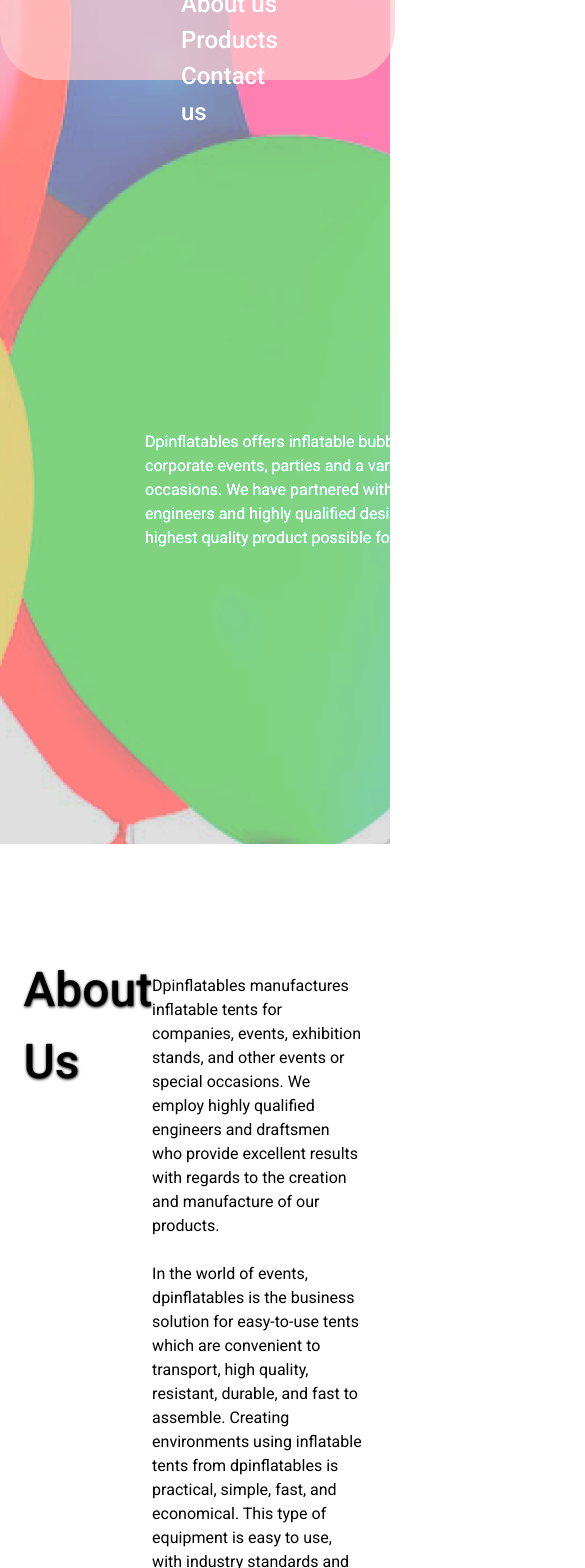
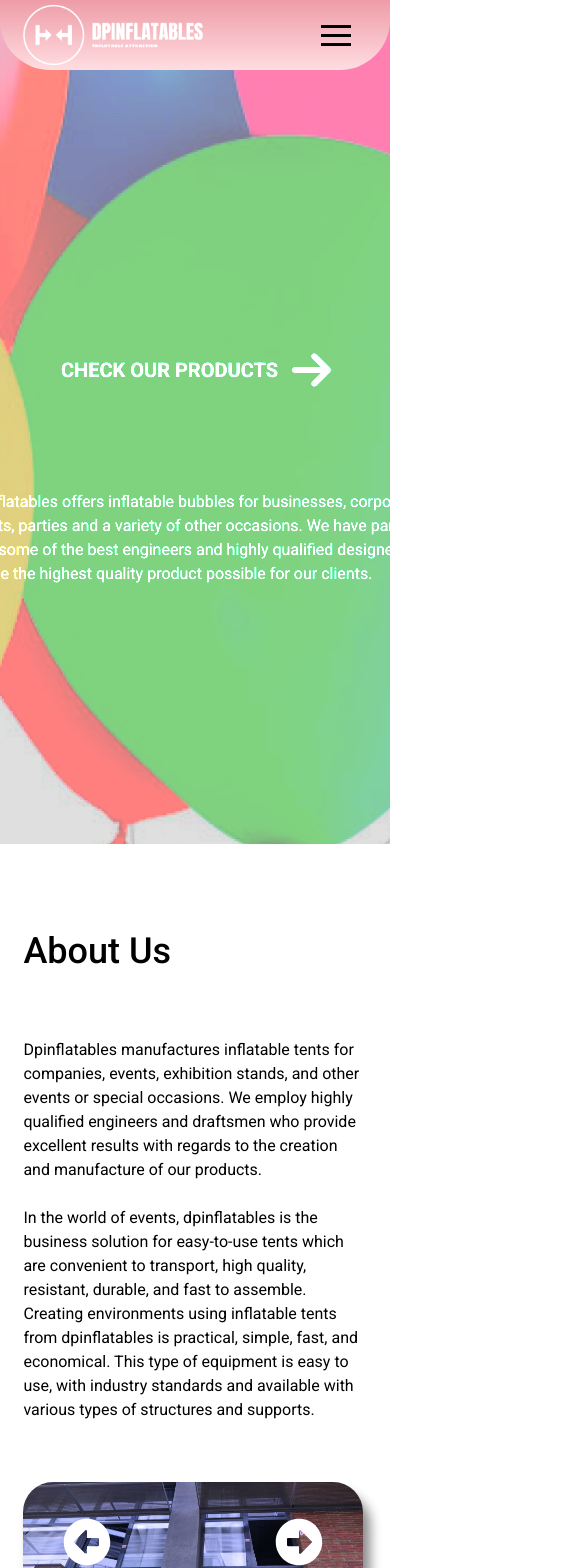
Before and after one commit to delimka/Inflatables, a React (Vite) app: page / in a window 390 px wide. Shown: the top 1568 px of the page, 585 px wide, since content can reach past the window. Built offline with nearby package versions, Linux system fonts and the light colour scheme.

Commit message:
Navbar, footer update. Design for mobiles

```diff
--- a/src/components/Footer/Footer.css
+++ b/src/components/Footer/Footer.css
@@ -12,7 +12,7 @@
   justify-content: center;
   padding-top: 10px;
   padding-bottom: 10px;
-  background-color: rgba(255, 203, 203, 1);
+  background-image: linear-gradient(to top,#ee9ca7, #ffdde1);
   border-radius: 0 0 50% 50%;
 }
 
--- a/src/components/NavBar/NavBar.css
+++ b/src/components/NavBar/NavBar.css
@@ -1,21 +1,13 @@
 /* NavBar */
 .navbar {
-  padding-left: 145px;
-  padding-right: 250px;
+  padding-left: 10%;
+  padding-right: 15%;
   height: 80px;
-  background-color: rgba(255, 203, 203, 0.7);
+  background-image: linear-gradient(to bottom,#ee9ca7, #ffdde1);
   border-radius: 0 0 50px 50px;
   transition: background-color 0.3s ease, opacity 0.3s ease;
 
 
-}
-
-.navbar.scrolled {
-  background-color: rgba(255, 203, 203, 1);
-}
-
-.navbar.hidden {
-  opacity: 0;
 }
 
 
@@ -42,3 +34,105 @@
   width: 200px;
   height: 70px;
 }
+
+
+/* New styles for burger menu icon and hidden menu items */
+.menu-icon {
+  display: none; /* Initially hide the burger menu icon on larger screens */
+  cursor: pointer;
+}
+
+.menu-icon .bar {
+  width: 30px;
+  height: 3px;
+  background-color: #000;
+  margin: 6px 0;
+  transition: background-color 0.3s ease;
+}
+
+.menu.visible .bar {
+  background-color: #fff; /* Change the color of the burger menu icon when the menu is visible */
+}
+
+/* creating burger menu */
+
+@media only screen and (max-width: 790px) {
+  .navbar {
+    padding-left: 10%;
+    padding-right: 15%;
+  }
+
+  .menu-icon {
+    display: block;
+  }
+
+  .menu {
+    display: none; /* Hide the menu items initially */
+    position: fixed;
+    top: 50%;
+    left: 50%;
+    transform: translate(-50%, -50%);
+    background-color: #fff;
+    list-style: none;
+    padding: 0;
+    margin: 0;
+    border-radius: 10px;
+    box-shadow: 0 0 10px rgba(0, 0, 0, 0.3);
+    z-index: 9999;
+  }
+
+  .menu.visible {
+    display: flex; /* Show the menu items when the menu is visible */
+    flex-direction: column;
+    align-items: center;
+    justify-content: center;
+  }
+
+  .menuList {
+    padding: 15px;
+    font-size: 20px; /* Adjust the font size for smaller screens */
+  }
+}
+
+/* Adjust styles for smaller screens */
+@media only screen and (min-width: 791px) {
+
+  .menu {
+    display: flex;
+  }
+}
+
+
+@media only screen and (max-width: 1280px) {
+  .navbar {
+    padding-left: 8%;
+    padding-right: 12%;
+  }
+}
+
+@media only screen and (max-width: 1180px) {
+  .navbar {
+    padding-left: 6%;
+    padding-right: 10%;
+  }
+}
+
+@media only screen and (max-width: 1040px) {
+
+  .menuList {
+
+    font-size: 20px;
+  }
+  .logo{
+    width: 180px;
+    height: 60px;
+  }
+  .navbar {
+
+    height: 70px;}
+
+}
+
+@media only screen and (max-width: 790px) {
+
+}
--- a/src/components/NavBar/NavBar.jsx
+++ b/src/components/NavBar/NavBar.jsx
@@ -5,9 +5,9 @@
 const NavBar = () => {
   const [prevScrollPos, setPrevScrollPos] = useState(0);
 
+  const [menuVisible, setMenuVisible] = useState(false);
   useEffect(() => {
     const navbar = document.querySelector('.navbar');
-    const scrollThreshold = 300;
     const scrollThresholdDown = 780;
     const scrollThresholdProductsMin = 1650;
     const scrollThresholdProductsMax = 2000;
@@ -15,11 +15,6 @@
     const handleScroll = () => {
       const currentScrollPos = window.scrollY;
 
-      if (currentScrollPos > scrollThreshold) {
-        navbar.classList.add('scrolled');
-      } else {
-        navbar.classList.remove('scrolled');
-      }
 
       if (currentScrollPos > prevScrollPos && currentScrollPos > scrollThresholdDown) {
         navbar.classList.add('hidden');
@@ -40,12 +35,21 @@
     };
   }, [prevScrollPos]);
 
+  const handleBurgerClick = () => {
+    setMenuVisible((prev) => !prev);
+  };
+
   return (
-    <nav className={`navbar fixed top-0 w-full flex sm:flex-row justify-between items-center z-10`}>
+    <nav className={`navbar fixed top-0 w-full flex justify-between items-center z-10`}>
       <div>
         <img src={images.logo} alt="Logo" className="logo" />
       </div>
-      <ul className="menu flex flex-col sm:flex-row z-20 list-none">
+      <div className="menu-icon" onClick={handleBurgerClick}>
+        <div className={`bar ${menuVisible ? 'active' : ''}`}></div>
+        <div className={`bar ${menuVisible ? 'active' : ''}`}></div>
+        <div className={`bar ${menuVisible ? 'active' : ''}`}></div>
+      </div>
+      <ul className={`menu ${menuVisible ? 'visible' : ''} list-none`}>
         <li className="menuList sm:mb-0">Home</li>
         <li className="menuList sm:mb-0">About us</li>
         <li className="menuList sm:mb-0">Products</li>
@@ -54,5 +58,4 @@
     </nav>
   );
 };
-
 export default NavBar;
--- a/src/constants/sliderData/index.js
+++ b/src/constants/sliderData/index.js
@@ -0,0 +1,4 @@
+import images from './images';
+
+
+export { images};
--- a/src/containers/AboutUs/AboutUs.css
+++ b/src/containers/AboutUs/AboutUs.css
@@ -1,7 +1,6 @@
 
 .aboutus__grid-container {
 
-  /* Remove padding-top, height, and display properties */
   display: grid;
   grid-template-areas:
     'h1 p'
@@ -26,3 +25,48 @@
     padding-top: 60px;
     grid-area: slider;
   }
+
+  /* Media Query for screens less than 1024px */
+
+@media only screen and (max-width: 1025px) {
+
+  .aboutus__grid-container {
+
+    grid-template-areas:
+      'h1'
+      'p'
+      'slider';
+    grid-template-rows: auto auto auto; /* Three rows with equal height */
+    grid-template-columns: 1fr;
+
+    margin-left: 7%;
+  }
+
+}
+
+
+@media only screen and (max-width: 900px) {
+
+  .aboutus__grid-container {
+
+    margin-left: 0;
+  }
+}
+
+@media only screen and (max-width: 768px) {
+
+  .aboutus__grid-container {
+
+    margin-left: 5%;
+  }
+}
+
+
+
+@media only screen and (max-width: 678px) {
+
+  .aboutus__grid-container {
+
+    margin-left: 0;
+  }
+}
--- a/src/containers/Header/Header.css
+++ b/src/containers/Header/Header.css
@@ -1,23 +1,84 @@
-.header__container{
+/* Updated CSS */
+.header {
+  background-size: cover;
+  background-position: center;
+  min-height: calc(100vh);
+  filter: contrast(200%);
+}
 
+.header__container {
+  display: flex;
   height: 100vh;
   margin-bottom: 110px;
 
 }
 
-.p__mission{
+.p__mission {
   display: block;
   width: 400px;
   height: 222px;
   margin-top: 430px;
-    margin-left: 145px;
+  color: white;
+}
+
+.header__container--mission {
+  flex-grow: 1;
+  margin-left: 10%;
+}
+
+.header__check--button {
+  margin-top: 400px;
+  padding-right: 15%;
+}
+
+/* Hamburger menu styles (if you want to add later) */
+.burger-menu {
+  /* Your styles here */
+}
+
+/* Show menu items for smaller screens (if you want to add later) */
+@media only screen and (max-width: 870px) {
+  .menu {
+    /* Your styles here */
+  }
+}
+
+  @media only screen and (max-width: 1280px) {
+    .header__check--button {
+      padding-right: 12%;
+    }
+
   }
 
 
+  @media only screen and (max-width: 1180px) {
+    .navbar {
+      padding-left: 6%;
+      padding-right: 10%;
+    }
+  }
 
-.header__container--button{
-
-    margin-top: 400px;
-    margin-right: 250px;
+  @media only screen and (max-width: 900px) {
+    .header__container {
+      display: flex;
+      flex-direction: column-reverse;
+      align-items: center;
+      justify-content: center;
+      margin-bottom: 80px;
+      height: 100vh;
 
     }
+
+    .p__mission {
+      margin-top: 100px;
+      width: 500px;
+      height: 262px;
+
+    }
+
+    .header__check--button {
+      margin-top: 350px;
+      font-size: 54px;
+      padding-right: 0;
+    }
+  }
--- a/src/containers/Header/Header.jsx
+++ b/src/containers/Header/Header.jsx
@@ -1,30 +1,30 @@
 import React from 'react';
 import { images } from '../../constants';
-import { BsArrowRight } from 'react-icons/bs';
 import './Header.css';
 import { FontAwesomeIcon } from '@fortawesome/react-fontawesome';
 import { faArrowRight } from '@fortawesome/free-solid-svg-icons';
 
 const Header = () => (
-  <div className="header bg-cover bg-no-repeat bg-center " style={{ backgroundImage: `url(${images.introBg})`,  backgroundSize: 'cover',  minHeight: 'calc(100vh)', filter: 'contrast(200%)' }}>
-    <div className="header__container flex flex-row justify-between ">
+  <div className="header bg-cover bg-no-repeat bg-center" style={{ backgroundImage: `url(${images.introBg})`, backgroundSize: 'cover', minHeight: 'calc(100vh)', filter: 'contrast(200%)' }}>
+    <div className="header__container">
       <div className="header__container--mission">
-        <p className="p__mission text-whiteColor">
+        <p className="p__mission text-white">
           Dpinflatables offers inflatable bubbles for businesses, corporate events, parties and a variety of other occasions.
           We have partnered with some of the best engineers and highly qualified designers to create the highest quality product possible for our clients.
         </p>
       </div>
-      <div className="header__container--button flex-start">
-        <a href="#booking" className="text-xl text-whiteColor font-semibold capitalize relative hover:underline
-            sm:text-sm md:text-base lg:text-lg xl:text-xl 2xl:text-2xl 3xl:text-3xl 4xl:text-4xl 5xl:text-5xl flex items-center">
+      <div className="header__check--button">
+        <a href="#booking" className="text-xl text-white font-semibold capitalize relative hover:underline
+            xl:text-xl 2xl:text-2xl 3xl:text-3xl 4xl:text-4xl 5xl:text-5xl flex items-center">
           <span className="mr-4">
             CHECK OUR PRODUCTS
           </span>
-          <FontAwesomeIcon icon={faArrowRight } className="fa-beat" size='2x' />
+          <FontAwesomeIcon icon={faArrowRight} className="fa-beat" size='2x' />
         </a>
       </div>
     </div>
   </div>
 );
 
+
 export default Header;
--- a/src/containers/Products/Products.css
+++ b/src/containers/Products/Products.css
@@ -97,3 +97,26 @@
     color: white;
     padding: 5px 20px ;
   }
+
+  @media only screen and (max-width: 1025px) {
+
+    .products__grid-container {
+
+
+      margin-left: 5%;
+    }
+
+  }
+
+
+  @media only screen and (max-width: 900px) {
+
+    .products__grid-container {
+
+      margin-left: 0;
+    }
+  }
+
+  @media only screen and (max-width: 1024px) and (min-width: 914px) {
+
+  }
--- a/src/index.css
+++ b/src/index.css
@@ -19,14 +19,13 @@
 .container {
   padding-left: 6%;
   padding-right: 7%;
-  margin-bottom: 110px;
+  padding-bottom: 110px;
 }
 
 .heading-1{
 
   font-size: 48px;
   font-weight: 500;
-  text-shadow: 0.4px 0.6px 3px #040000;
 
 }
 
@@ -36,9 +35,17 @@
 
 }
 
-* {
-  box-sizing: border-box;
-  padding: 0;
-  margin: 0;
+
+*{
   scroll-behavior: smooth;
 }
+
+
+@media only screen and (max-width: 718px) {
+  .heading-1{
+
+    font-size: 36px;
+    font-weight: 500;
+
+  }
+}
```
Lines whose indentation alone changed are shown as unchanged.
